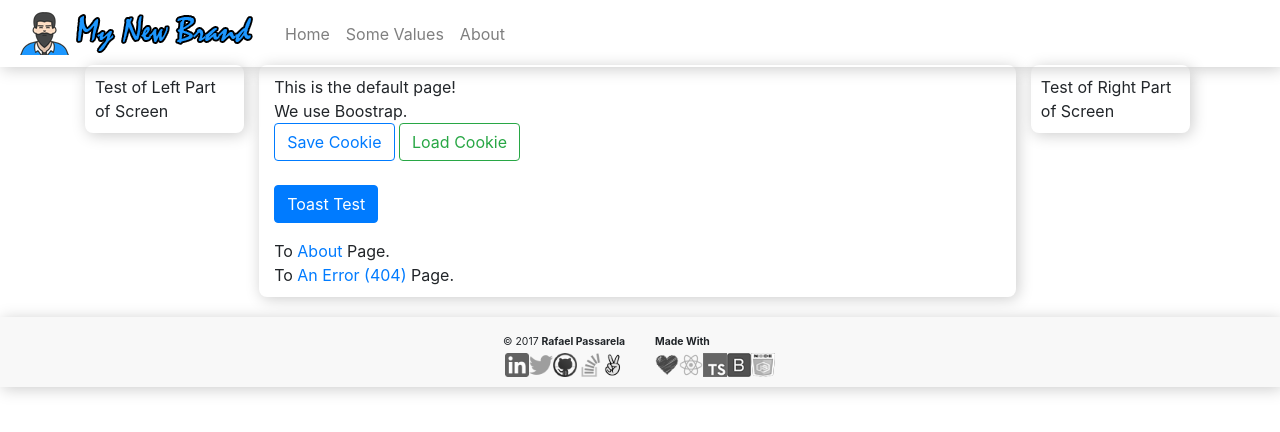
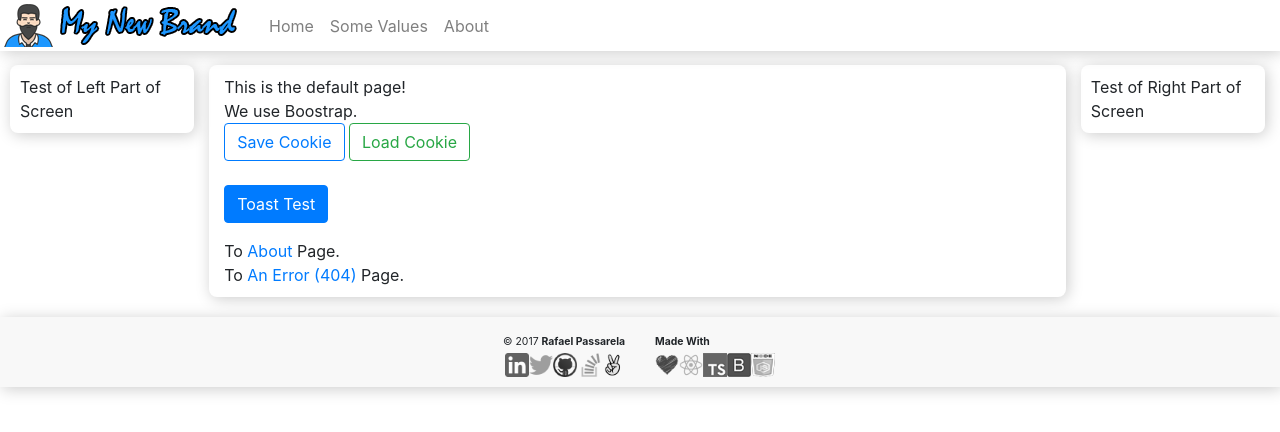
Before and after one commit to rafaelpassarela/empty_project_mysql_migrations, a React (Create React App) app in the folder frontend-react-web/: page / in a window 1280 px wide. Shown: the top 432 px of the page. Built offline with nearby package versions, Linux system fonts and the light colour scheme.

Commit message:
Migration of Page Frame Component with display  flex

```diff
--- a/frontend-react-web/src/App.tsx
+++ b/frontend-react-web/src/App.tsx
@@ -4,7 +4,6 @@ import { ToastContainer } from 'react-toastify';
 import { RegisterGlyph } from './components/glyph.register';
 import Row from 'react-bootstrap/Row';
 import Col from 'react-bootstrap/Col';
-import Container from 'react-bootstrap/Container'
 
 // all site styles
 import './inc/App.css';
@@ -33,7 +32,6 @@ class App extends React.Component {
 			<Router>
 				<div className="defaultAppStyle" >
 					<HeaderComponent />
-					<Container>
 					<Row style={{ 'marginRight': -10 }}>
 						<Col lg={12} md={12} sm={12} xs={12}>
 							<div className="din-content">
@@ -41,7 +39,6 @@ class App extends React.Component {
 							</div>
 						</Col>
 					</Row>
-					</Container>
 					<ToastContainer
 						position="bottom-center"
 						autoClose={6000}
--- a/frontend-react-web/src/components/footer/footer.link.component.tsx
+++ b/frontend-react-web/src/components/footer/footer.link.component.tsx
@@ -23,7 +23,7 @@ class FooterLinkComponent extends React.Component<FooterLinkProps, FooterLinkSta
 	render() {
 		return (
 			<a href={this.props.href} target="_blank">
-				<img src={this.getImagePath()} className="size24 linkimg" title={this.props.title} alt={this.props.title} />
+				<img src={this.getImagePath()} className="size-24 link-img" title={this.props.title} alt={this.props.title} />
 			</a>
 		);
 	}
--- a/frontend-react-web/src/components/header/header.component.tsx
+++ b/frontend-react-web/src/components/header/header.component.tsx
@@ -34,8 +34,8 @@ class HeaderComponent extends React.Component<{}, { expanded: boolean }> {
 	render() {
 		return (
 			<div>
-				<Navbar className="app-shadow" fixed='top' expanded={this.state.expanded} onToggle={this.navbarToggle}>
-					<Navbar.Brand className="navbarImg">
+				<Navbar className="app-shadow navbar-fix" fixed="top" expanded={this.state.expanded} onToggle={this.navbarToggle}>
+					<Navbar.Brand className="navbar-img">
 						<Link to="/">
 							<img src={logo} alt="Company Name" />
 						</Link>
--- a/frontend-react-web/src/components/pageframe.component.tsx
+++ b/frontend-react-web/src/components/pageframe.component.tsx
@@ -1,7 +1,6 @@
 import * as React from 'react';
 import { Row, Col } from 'react-bootstrap';
 import '../inc/pageframe.css';
-import '../inc/restore.bootstrap.hidden.css';
 
 export type PageFrameOnRenderSides = () => any;
 
@@ -31,43 +30,23 @@ class PageFrame extends React.Component<PageFrameProps, PageFrameState> {
 		};
 	}
 
-	dummyColumn = () => {
-		return (
-		        // xsHidden smHidden
-			<Col className="hidden-xs-down hidden-sm-down"
-				md={this.state.sizeSmall}
-				lg={this.state.sizeSmall}>
-			</Col>
-		);
-	}
-
 	leftColumn = () => {
-		return (this.props.onRenderLeft == undefined) ? this.dummyColumn() : (
-			<Col
-				xs={this.state.sizeDefault} sm={this.state.sizeDefault}
-				md={this.state.sizeSmall} lg={this.state.sizeSmall}
-			>
-				<div className="pf-side-frame-l app-shadow">
+		return (this.props.onRenderLeft == undefined) ? null : (
+			<div className="pf-side-left pf-side app-shadow">
 				{this.props.onRenderLeft()}
 			</div>
-			</Col>
 		);
 	}
 
 	rightColumn = () => {
-		return (this.props.onRenderRight == undefined) ? this.dummyColumn() : (
-			<Col
-				xs={this.state.sizeDefault} sm={this.state.sizeDefault}
-				md={this.state.sizeSmall} lg={this.state.sizeSmall}
-			>
-				<div className="pf-side-frame-r app-shadow">
+		return (this.props.onRenderRight == undefined) ? null : (
+			<div className="pf-side-right pf-side app-shadow">
 				{this.props.onRenderRight()}
 			</div>
-			</Col>
 		);
 	}
 
-	getClassName = (): string => {
+	getMainClassName = (): string => {
 		let res = 'app-shadow pf-panel';
 		if (this.props.center != undefined && this.props.center === true)
 			res += ' pf-center';
@@ -76,25 +55,19 @@ class PageFrame extends React.Component<PageFrameProps, PageFrameState> {
 
 	render() {
 		return (
+
 			<Row>
-				<Col
-					xs={this.state.sizeDefault} sm={this.state.sizeDefault}
-					md={this.state.sizeDefault} lg={this.state.sizeDefault}>
-					<Row>
-
+				<Col xs={this.state.sizeDefault} sm={this.state.sizeDefault} md={this.state.sizeDefault} lg={this.state.sizeSmall}>
 					{this.leftColumn()}
-
-						<Col className={this.getClassName()}
-							xs={this.state.sizeDefault} sm={this.state.sizeDefault}
-							md={this.state.sizeCenter} lg={this.state.sizeCenter}
-						>
+				</Col>
+				<Col xs={this.state.sizeDefault} sm={this.state.sizeDefault} md={this.state.sizeDefault} lg={this.state.sizeCenter} className={this.getMainClassName()}>
 					{this.props.children}
 				</Col>
-
+				<Col xs={this.state.sizeDefault} sm={this.state.sizeDefault} md={this.state.sizeDefault} lg={this.state.sizeSmall}>
 					{this.rightColumn()}
-					</Row>
 				</Col>
 			</Row>
+
 		);
 	}
 
--- a/frontend-react-web/src/inc/App.css
+++ b/frontend-react-web/src/inc/App.css
@@ -4,8 +4,12 @@
 	margin-top: 65px;
 }
 
-.navbarImg {
+.navbar-img {
 	padding: 4px;
+}
+
+.navbar-fix {
+	padding: 0rem;
 }
 
 .footer {
@@ -71,18 +75,18 @@
     margin-right: auto
 }
 
-.size24 {
+.size-24 {
 	width: 24px;
 	height: 24px;
 }
 
-.linkimg {
+.link-img {
 	-webkit-filter: grayscale(100%);
 	/* Safari 6.0 - 9.0 */
 	filter: grayscale(100%);
 }
 
-.linkimg:hover {
+.link-img:hover {
 	-webkit-filter: grayscale(0%);
 	/* Safari 6.0 - 9.0 */
 	filter: grayscale(0%);
--- a/frontend-react-web/src/inc/pageframe.css
+++ b/frontend-react-web/src/inc/pageframe.css
@@ -8,67 +8,69 @@
 	border-radius: 8px;
 }
 
-.pf-side-frame-l {
-		/*background-color: red;*/
-		border-radius: 0px;
-		margin-bottom: 20px;
-		padding: 10px;
-		left: -10px;
-		position: relative;
-		width: 110%;
+.pf-side {
+	border-radius: 8px;
+	padding: 10px;
 }
 
-.pf-side-frame-r {
-		/*background-color: red;*/
-		border-radius: 0px;
-		margin-top: 20px;
-		padding: 10px;
-		left: -10px;
+.pf-side-left {
 		position: relative;
-		width: 110%;
+		margin-bottom: 0px;
+		left: 0px;
+		width: 100%;
 }
 
-@media (min-width: 768px) {
+.pf-side-right {
+		position: relative;
+		margin-top: 0px;
+		left: 0px;
+		width: 100%;
+}
+
+@media (max-width: 767px) {
 	.pf-panel {
 		border-radius: 0px;
 	}
-	.pf-side-frame-l {
-		/*background-color: green;*/
+	.pf-side {
 		border-radius: 0px;
-		margin-bottom: 20px;
+	}
+	.pf-side-left {
 		left: -10px;
-		position: relative;
-		width: 104%;
+		width: 110%;
+		margin-bottom: 13px;
 	}
-	.pf-side-frame-r {
-		/*background-color: green;*/
-		border-radius: 0px;
-		margin-top: 20px;
+	.pf-side-right {
 		left: -10px;
-		position: relative;
-		width: 104%;
+		width: 110%;
+		margin-top: 13px;
 	}
 }
 
-@media (min-width: 992px) {
+@media (min-width: 768px) and (max-width: 991px) {
+	.pf-panel {
+		border-radius: 0px;
+	}
+	.pf-side {
+		border-radius: 0px;
+	}
+	.pf-side-left {
+		left: -10px;
+		width: 104%;
+		margin-bottom: 13px;
+	}
+	.pf-side-right {
+		left: -10px;
+		width: 104%;
+		margin-top: 13px;
+	}
+}
+
+@media (min-width: 992px) and (max-width: 1199px) {
 	.pf-panel {
 		border-radius: 8px;
 	}
-	.pf-side-frame-l {
-		/*background-color: yellow;*/
+	.pf-side {
 		border-radius: 8px;
-		margin-bottom: 0px;
-		left: 0px;
-		position: relative;
-		width: 100%;
-	}
-	.pf-side-frame-r {
-		/*background-color: yellow;*/
-		border-radius: 8px;
-		margin-top: 0px;
-		left: 0px;
-		position: relative;
-		width: 100%;
 	}
 }
 
@@ -76,14 +78,7 @@
 	.pf-panel {
 		border-radius: 8px;
 	}
-	.pf-side-frame-l {
-		/*background-color: blue;*/
+	.pf-side {
 		border-radius: 8px;
-		margin-bottom: 0px;
-	}
-	.pf-side-frame-r {
-		/*background-color: blue;*/
-		border-radius: 8px;
-		margin-top: 0px;
 	}
 }
--- a/frontend-react-web/src/inc/restore.bootstrap.hidden.css
+++ /dev/null
@@ -1,59 +0,0 @@
-/*\
- * Restore Bootstrap 3 "hidden" utility classes.
-\*/
-
-/* Breakpoint XS */
-@media (max-width: 575px)
-{
-    .hidden-xs-down, .hidden-sm-down, .hidden-md-down, .hidden-lg-down, .hidden-xl-down,
-    .hidden-xs-up,
-    .hidden-unless-sm, .hidden-unless-md, .hidden-unless-lg, .hidden-unless-xl
-    {
-        display: none !important;
-    }
-
-}
-
-/* Breakpoint SM */
-@media (min-width: 576px) and (max-width: 767px)
-{
-    .hidden-sm-down, .hidden-md-down, .hidden-lg-down, .hidden-xl-down,
-    .hidden-xs-up, .hidden-sm-up,
-    .hidden-unless-xs, .hidden-unless-md, .hidden-unless-lg, .hidden-unless-xl
-    {
-        display: none !important;
-    }
-}
-
-/* Breakpoint MD */
-@media (min-width: 768px) and (max-width: 991px)
-{
-    .hidden-md-down, .hidden-lg-down, .hidden-xl-down,
-    .hidden-xs-up, .hidden-sm-up, .hidden-md-up,
-    .hidden-unless-xs, .hidden-unless-sm, .hidden-unless-lg, .hidden-unless-xl
-    {
-        display: none !important;
-    }
-}
-
-/* Breakpoint LG */
-@media (min-width: 992px) and (max-width: 1199px)
-{
-    .hidden-lg-down, .hidden-xl-down,
-    .hidden-xs-up, .hidden-sm-up, .hidden-md-up, .hidden-lg-up,
-    .hidden-unless-xs, .hidden-unless-sm, .hidden-unless-md, .hidden-unless-xl
-    {
-        display: none !important;
-    }
-}
-
-/* Breakpoint XL */
-@media (min-width: 1200px)
-{
-    .hidden-xl-down,
-    .hidden-xs-up, .hidden-sm-up, .hidden-md-up, .hidden-lg-up, .hidden-xl-up,
-    .hidden-unless-xs, .hidden-unless-sm, .hidden-unless-md, .hidden-unless-lg
-    {
-        display: none !important;
-    }
-}
--- a/frontend-react-web/src/pages/home.page.component.tsx
+++ b/frontend-react-web/src/pages/home.page.component.tsx
@@ -51,7 +51,7 @@ class HomePage extends BaseViewComponent {
 			<PageFrame
 				onRenderLeft={this.renderLeft}
 				onRenderRight={this.renderRight}
-				>
+			>
 				<p>
 					This is the default page! <br />
 					We use Boostrap. <br />
```
Lines whose indentation alone changed are shown as unchanged.
